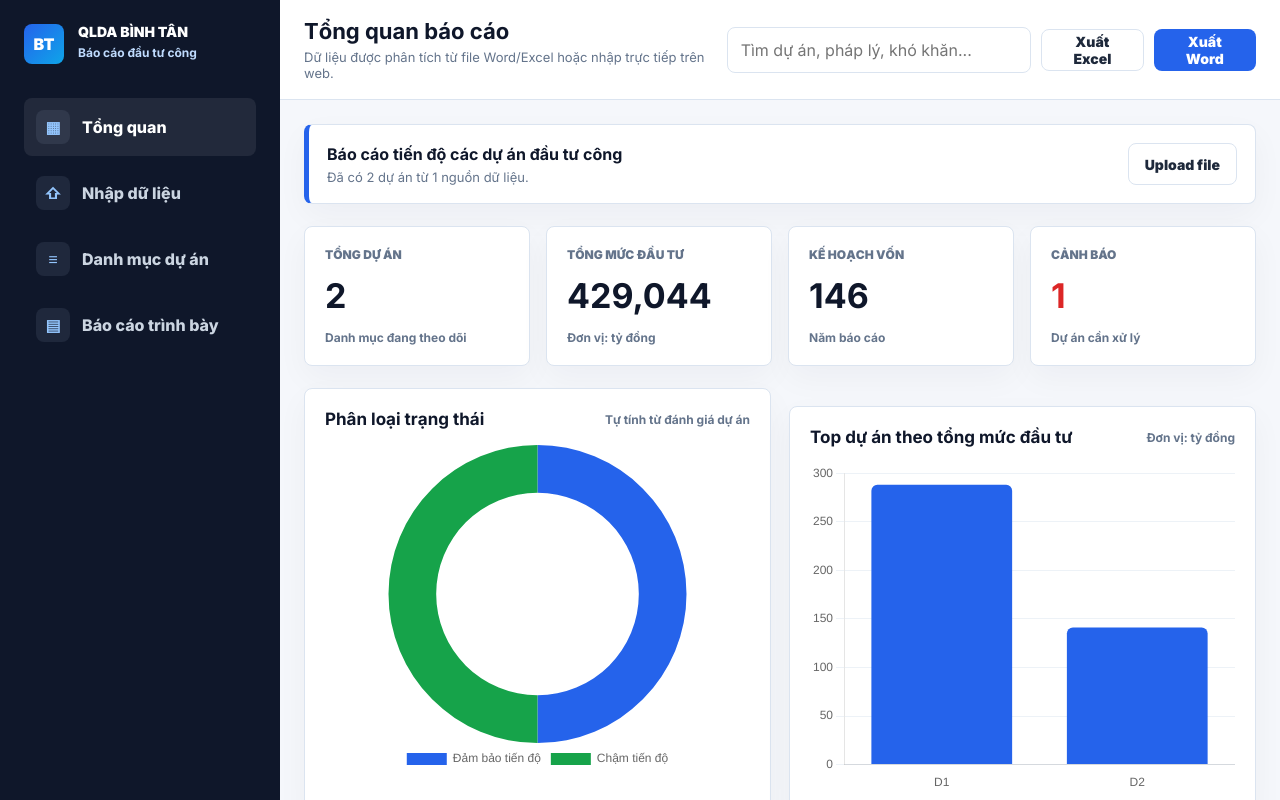
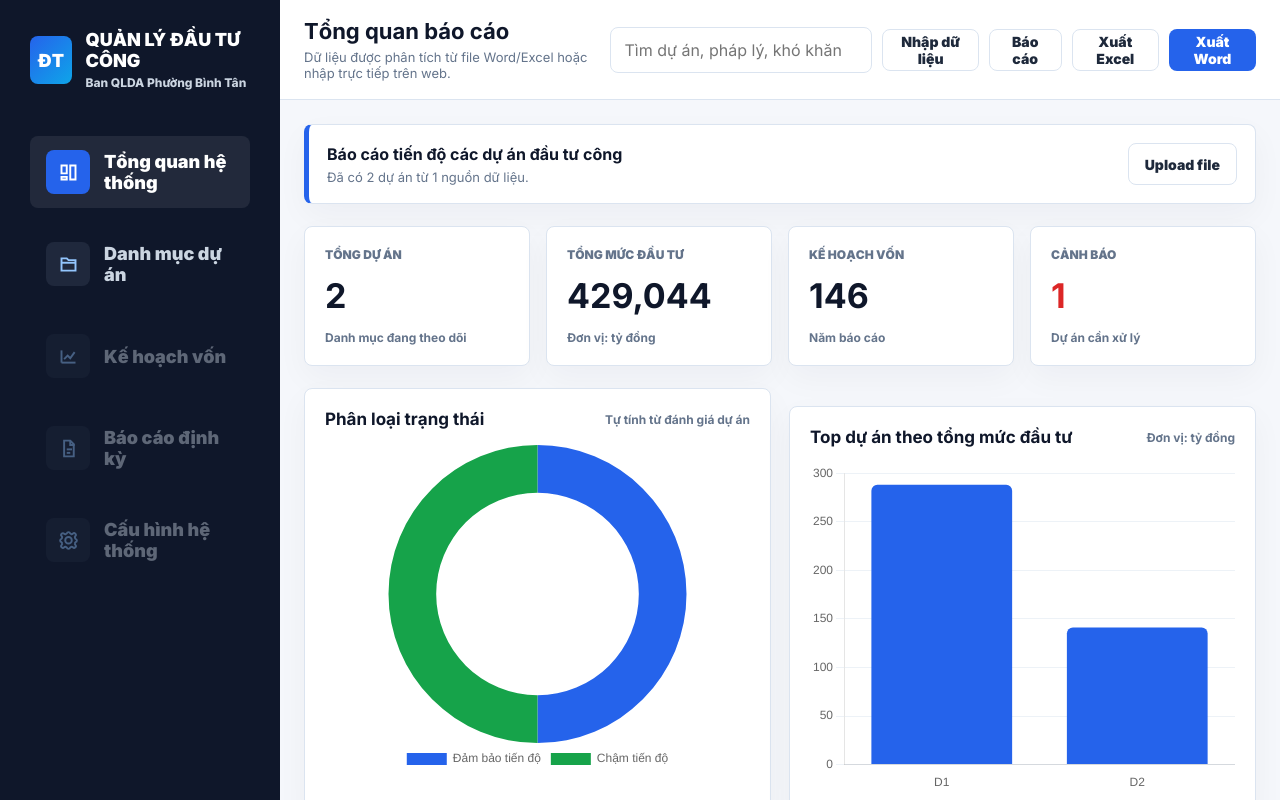
Before and after one commit to QuocKiet1234567/binh-tan-investment-dashboard, a website: page index.html in a window 1280 px wide. Both pictures are taken after typing "Sample", "Sample123" into the empty fields and a click on the button "Đăng nhập". Shown: the top 800 px of the page. Drawn offline with nearby package versions, Linux system fonts and the light colour scheme.

Commit message:
Match reference sidebar

```diff
--- a/app.js
+++ b/app.js
@@ -83,7 +83,9 @@ function bindEvents() {
   });
 
   document.querySelectorAll(".nav-item").forEach((button) => {
-    button.addEventListener("click", () => switchView(button.dataset.view));
+    button.addEventListener("click", () => {
+      if (button.dataset.view) switchView(button.dataset.view);
+    });
   });
 
   document.querySelectorAll("[data-jump]").forEach((button) => {
--- a/index.html
+++ b/index.html
@@ -106,31 +106,68 @@
     <aside class="sidebar">
       <div>
         <div class="brand-row compact">
-          <div class="brand-mark">BT</div>
+          <div class="brand-mark">ĐT</div>
           <div>
-            <div class="brand-name">QLDA Bình Tân</div>
-            <div class="brand-sub">Báo cáo đầu tư công</div>
+            <div class="brand-name">Quản lý đầu tư công</div>
+            <div class="brand-sub">Ban QLDA Phường Bình Tân</div>
           </div>
         </div>
 
         <nav class="nav">
           <button class="nav-item active" data-view="dashboardView">
-            <span class="icon">▦</span> Tổng quan
-          </button>
-          <button class="nav-item" data-view="importView">
-            <span class="icon">⇧</span> Nhập dữ liệu
+            <span class="icon">
+              <svg viewBox="0 0 24 24" fill="none" stroke="currentColor">
+                <path d="M4 13h6V4H4v9Z"></path>
+                <path d="M14 20h6V4h-6v16Z"></path>
+                <path d="M4 20h6v-3H4v3Z"></path>
+              </svg>
+            </span>
+            Tổng quan hệ thống
           </button>
           <button class="nav-item" data-view="projectsView">
-            <span class="icon">≡</span> Danh mục dự án
+            <span class="icon">
+              <svg viewBox="0 0 24 24" fill="none" stroke="currentColor">
+                <path d="M4 5h6l2 2h8v12H4V5Z"></path>
+                <path d="M4 10h16"></path>
+              </svg>
+            </span>
+            Danh mục dự án
           </button>
-          <button class="nav-item" data-view="reportView">
-            <span class="icon">▤</span> Báo cáo trình bày
+          <button class="nav-item disabled" type="button">
+            <span class="icon">
+              <svg viewBox="0 0 24 24" fill="none" stroke="currentColor">
+                <path d="M4 19V5"></path>
+                <path d="M4 19h16"></path>
+                <path d="m7 15 4-4 3 3 5-7"></path>
+              </svg>
+            </span>
+            Kế hoạch vốn
+          </button>
+          <button class="nav-item disabled" type="button">
+            <span class="icon">
+              <svg viewBox="0 0 24 24" fill="none" stroke="currentColor">
+                <path d="M7 3h7l4 4v14H7V3Z"></path>
+                <path d="M14 3v5h5"></path>
+                <path d="M10 13h6"></path>
+                <path d="M10 17h4"></path>
+              </svg>
+            </span>
+            Báo cáo định kỳ
+          </button>
+          <button class="nav-item disabled" type="button">
+            <span class="icon">
+              <svg viewBox="0 0 24 24" fill="none" stroke="currentColor">
+                <path d="M12 15.5A3.5 3.5 0 1 0 12 8a3.5 3.5 0 0 0 0 7.5Z"></path>
+                <path d="M19.4 15a1.7 1.7 0 0 0 .34 1.88l.06.06a2 2 0 0 1-2.83 2.83l-.06-.06A1.7 1.7 0 0 0 15 19.4a1.7 1.7 0 0 0-1 .6l-.08.1a2 2 0 0 1-3.84 0L10 20a1.7 1.7 0 0 0-1-.6 1.7 1.7 0 0 0-1.88.34l-.06.06a2 2 0 0 1-2.83-2.83l.06-.06A1.7 1.7 0 0 0 4.6 15a1.7 1.7 0 0 0-.6-1l-.1-.08a2 2 0 0 1 0-3.84L4 10a1.7 1.7 0 0 0 .6-1 1.7 1.7 0 0 0-.34-1.88l-.06-.06a2 2 0 0 1 2.83-2.83l.06.06A1.7 1.7 0 0 0 9 4.6a1.7 1.7 0 0 0 1-.6l.08-.1a2 2 0 0 1 3.84 0L14 4a1.7 1.7 0 0 0 1 .6 1.7 1.7 0 0 0 1.88-.34l.06-.06a2 2 0 0 1 2.83 2.83l-.06.06A1.7 1.7 0 0 0 19.4 9c.23.37.42.71.6 1l.1.08a2 2 0 0 1 0 3.84L20 14a1.7 1.7 0 0 0-.6 1Z"></path>
+              </svg>
+            </span>
+            Cấu hình hệ thống
           </button>
         </nav>
       </div>
 
       <div class="sidebar-footer">
-        <div>Ban Quản Lý Dự Án<br>Phường Bình Tân</div>
+        <div>Phiên bản 1.1.0<br>Dành cho cơ quan quản lý<br>Nguồn dữ liệu: Google Sheet/API</div>
         <button id="logoutBtn" class="ghost-btn">Đăng xuất</button>
       </div>
     </aside>
@@ -143,6 +180,8 @@
         </div>
         <div class="top-actions">
           <input id="searchInput" type="search" placeholder="Tìm dự án, pháp lý, khó khăn...">
+          <button class="secondary-btn" data-jump="importView">Nhập dữ liệu</button>
+          <button class="secondary-btn" data-jump="reportView">Báo cáo</button>
           <button id="exportExcelBtn" class="secondary-btn">Xuất Excel</button>
           <button id="exportWordBtn" class="primary-btn">Xuất Word</button>
         </div>
--- a/styles.css
+++ b/styles.css
@@ -81,7 +81,7 @@ button {
 }
 
 .brand-row.compact {
-  align-items: flex-start;
+  align-items: center;
 }
 
 .brand-mark {
@@ -378,7 +378,7 @@ textarea:focus {
 
 .sidebar {
   min-height: 100vh;
-  padding: 24px;
+  padding: 30px;
   display: flex;
   flex-direction: column;
   justify-content: space-between;
@@ -386,24 +386,44 @@ textarea:focus {
   background: #0f172a;
 }
 
+.sidebar .brand-mark {
+  width: 48px;
+  height: 48px;
+  font-size: 18px;
+}
+
+.sidebar .brand-name {
+  max-width: 190px;
+  font-size: 18px;
+  line-height: 1.15;
+  text-transform: uppercase;
+}
+
+.sidebar .brand-sub {
+  color: #cbd5e1;
+  font-size: 12px;
+  font-weight: 800;
+}
+
 .nav {
-  margin-top: 34px;
+  margin-top: 46px;
   display: grid;
-  gap: 8px;
+  gap: 20px;
 }
 
 .nav-item {
   width: 100%;
   display: flex;
   align-items: center;
-  gap: 12px;
+  gap: 14px;
   border: 0;
   border-radius: 8px;
-  padding: 12px;
+  padding: 14px 16px;
   color: #cbd5e1;
   background: transparent;
   text-align: left;
-  font-weight: 800;
+  font-size: 18px;
+  font-weight: 900;
 }
 
 .nav-item.active,
@@ -412,20 +432,43 @@ textarea:focus {
   background: rgba(255,255,255,.08);
 }
 
+.nav-item.disabled {
+  opacity: .42;
+  cursor: not-allowed;
+}
+
+.nav-item.disabled:hover {
+  color: #cbd5e1;
+  background: transparent;
+}
+
 .icon {
-  width: 34px;
-  height: 34px;
+  width: 44px;
+  height: 44px;
   border-radius: 8px;
   display: grid;
   place-items: center;
   background: rgba(148,163,184,.12);
   color: #93c5fd;
+  flex: 0 0 auto;
+}
+
+.icon svg {
+  width: 21px;
+  height: 21px;
+  stroke-width: 2.2;
+}
+
+.nav-item.active .icon {
+  background: #2563eb;
+  color: white;
 }
 
 .sidebar-footer {
   display: grid;
   gap: 16px;
-  padding-top: 18px;
+  margin: 0 -30px -30px;
+  padding: 26px 30px 30px;
   border-top: 1px solid rgba(255,255,255,.12);
   color: #94a3b8;
   font-size: 12px;
```
